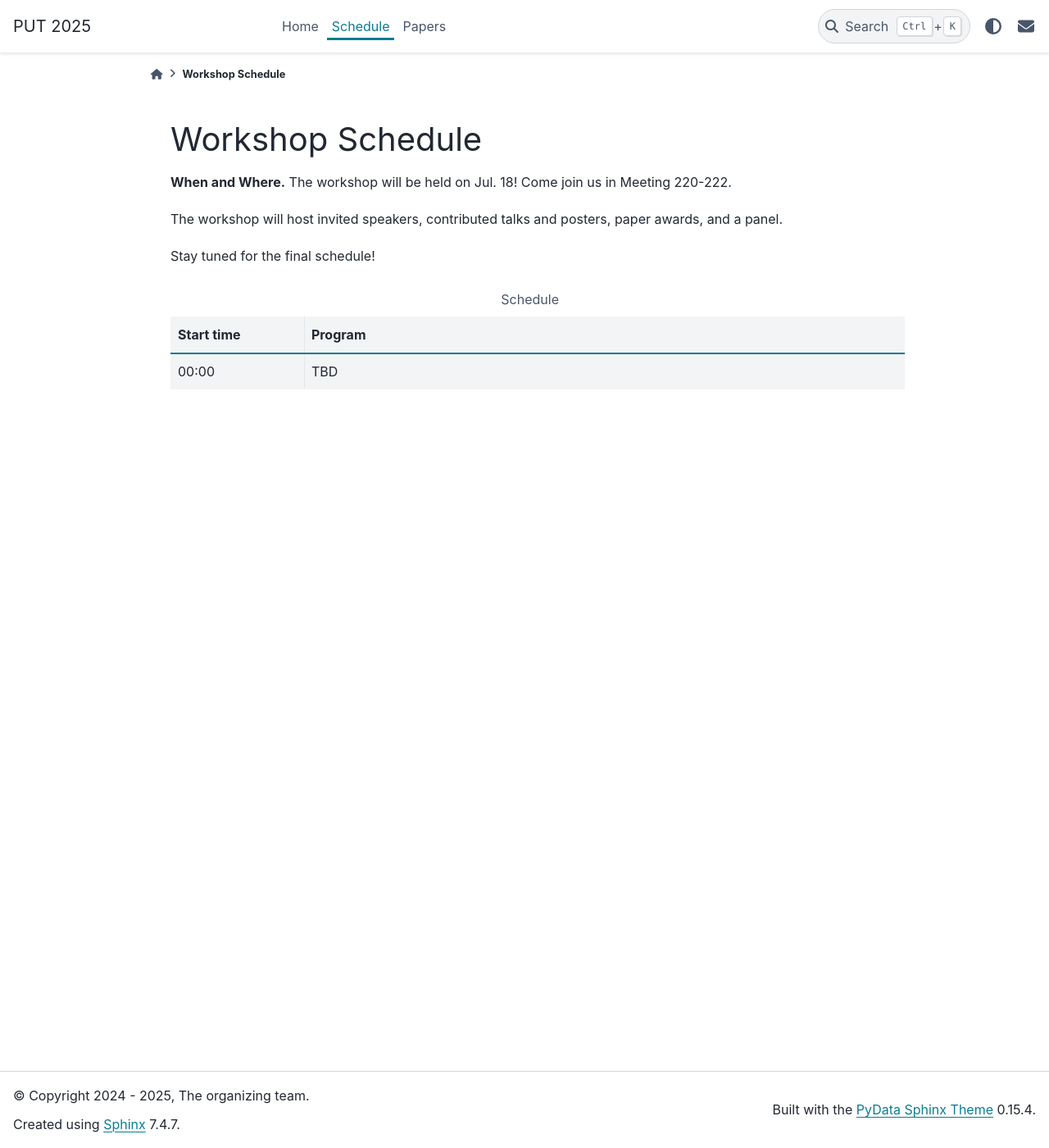
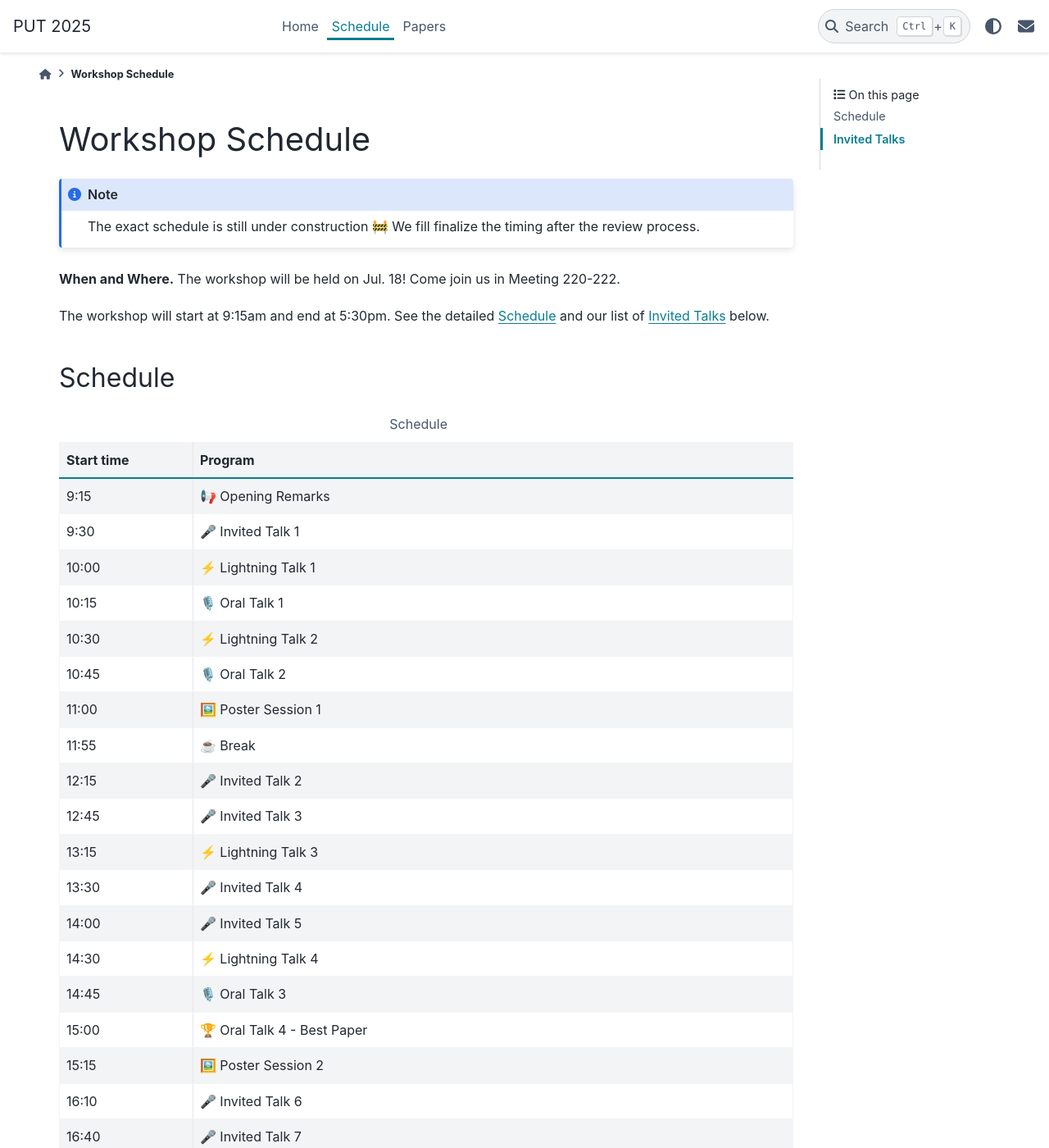
Before and after one commit to tta-icml2025/tta-icml2025.github.io, a Sphinx documentation site: the page built from docs/source/schedule.rst, in a window 1280 px wide and 1400 px high. Shown: the whole window at 82% size. Built offline with Sphinx 7.4.7 and the PyData theme 0.15.4, drawn with Linux system fonts in a browser that asks for light colours; the version number could not be read and is left out; some of the changed text lies outside the part shown.

Commit message:
Add Schedule v1

```diff
--- a/docs/source/schedule.csv
+++ b/docs/source/schedule.csv
@@ -1,2 +1,21 @@
 Start time, Program
-00:00,TBD
+9:15,📢 Opening Remarks
+9:30,🎤 Invited Talk 1
+10:00,⚡ Lightning Talk 1
+10:15,🎙️ Oral Talk 1
+10:30,⚡ Lightning Talk 2
+10:45,🎙️ Oral Talk 2
+11:00,🖼️ Poster Session 1
+11:55,☕ Break
+12:15,🎤 Invited Talk 2
+12:45,🎤 Invited Talk 3
+13:15,⚡ Lightning Talk 3
+13:30,🎤 Invited Talk 4
+14:00,🎤 Invited Talk 5
+14:30,⚡ Lightning Talk 4
+14:45,🎙️ Oral Talk 3
+15:00,🏆 Oral Talk 4 - Best Paper
+15:15,🖼️  Poster Session 2
+16:10,🎤 Invited Talk 6
+16:40,🎤 Invited Talk 7
+17:10,💬 Panel Discussion
--- a/docs/source/schedule.rst
+++ b/docs/source/schedule.rst
@@ -1,12 +1,19 @@
 Workshop Schedule
 =================
 
+
+.. note::
+
+   The exact schedule is still under construction 🚧
+   We fill finalize the timing after the review process.
+
 **When and Where.** The workshop will be held on Jul. 18! Come join us in Meeting 220-222.
 
-The workshop will host invited speakers, contributed talks and posters, paper
-awards, and a panel.
+The workshop will start at 9:15am and end at 5:30pm. See the detailed `Schedule`_ and our list of `Invited Talks`_ below.
 
-Stay tuned for the final schedule!
+
+Schedule
+--------
 
 .. rst-class:: table-hover
 
@@ -14,3 +21,9 @@ Stay tuned for the final schedule!
    :file: schedule.csv
    :widths: 40, 180
    :header-rows: 1
+
+Invited Talks
+-------------
+
+.. raw:: html
+    :file: speakers.html
```
